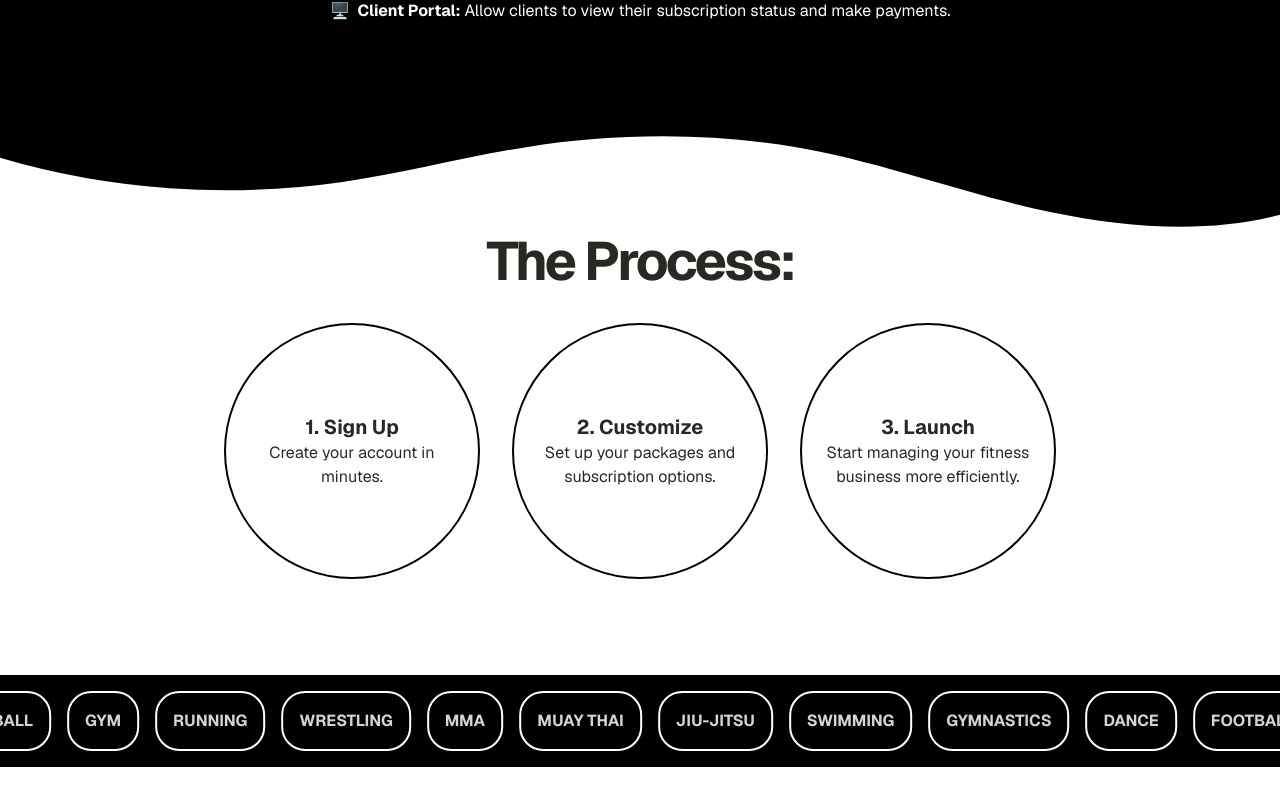
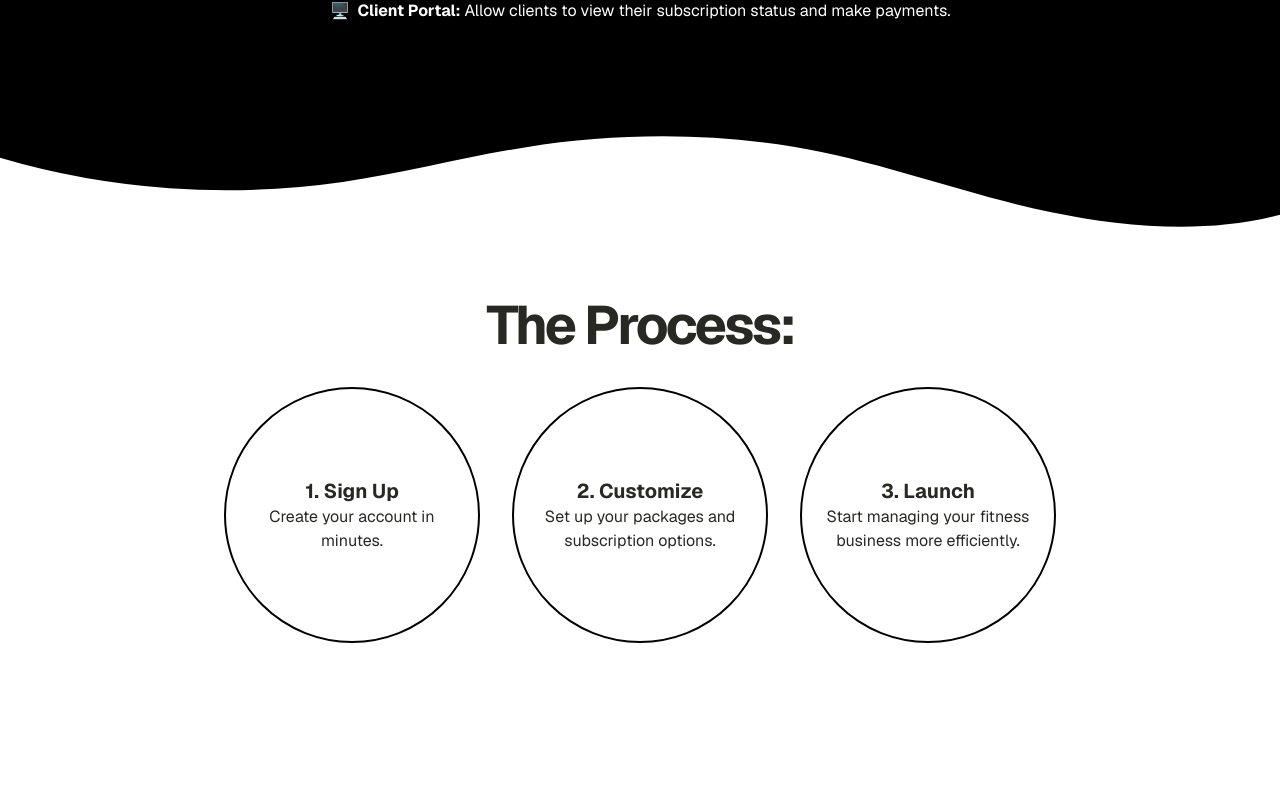
Before and after one commit to dylewskii/fitness-saas, a Next.js app: page / in a window 1280 px wide. Shown: the part 1737-2540 px from the top of the page. Built offline with nearby package versions, Linux system fonts and the light colour scheme; no server answers.

Commit message:
fix vertical padding

```diff
--- a/src/components/process-breakdown.tsx
+++ b/src/components/process-breakdown.tsx
@@ -1,6 +1,6 @@
 export default function ProcessBreakdown() {
   return (
-    <section className="my-24 flex flex-col items-center px-12">
+    <section className="flex flex-col items-center px-12 py-40">
       <p className="section-title pb-8">The Process:</p>
       <ol className="flex w-full flex-col items-center gap-8 md:flex-row md:justify-center">
         {[
```
